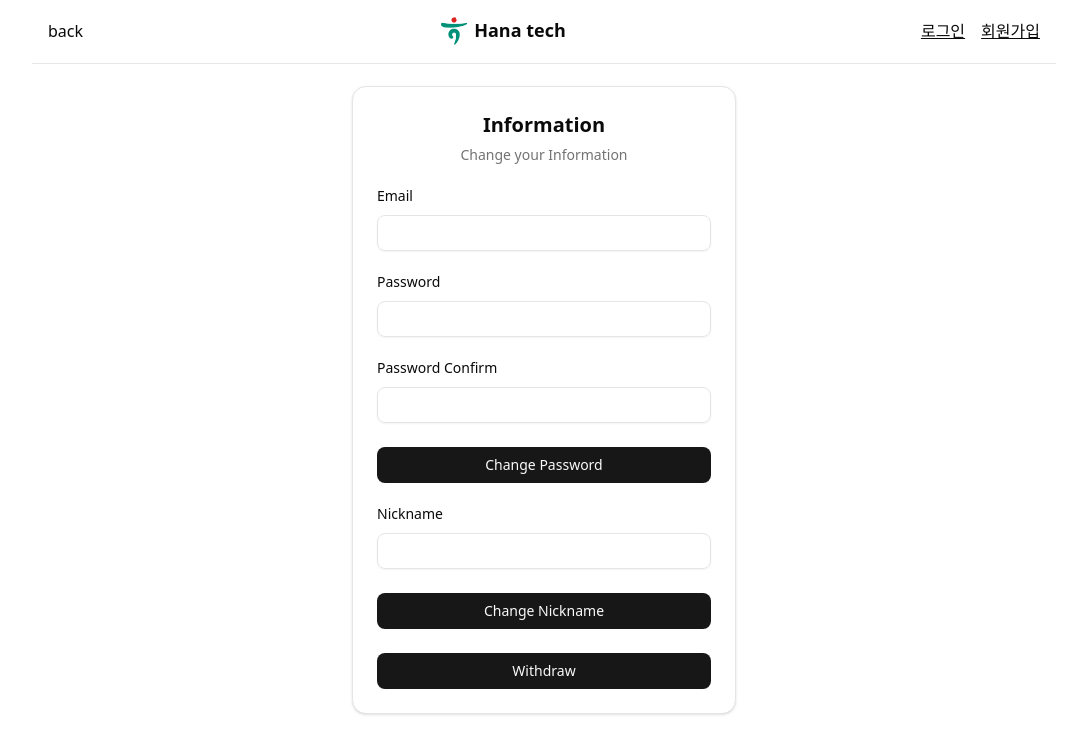
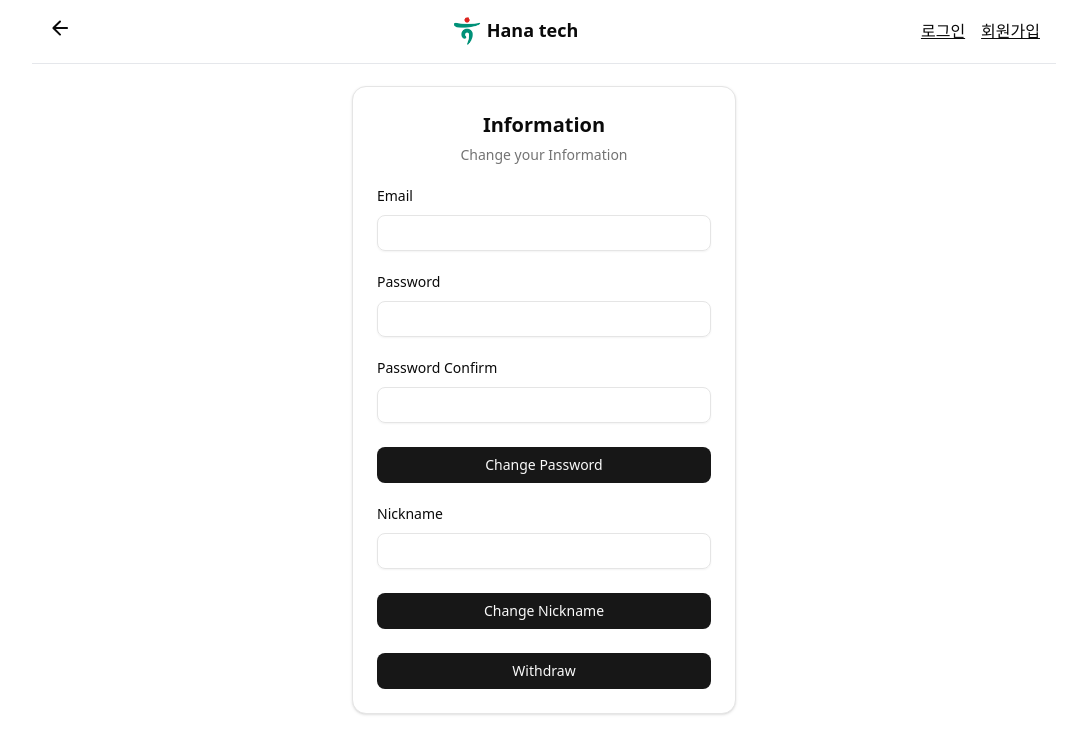
Before and after one commit to daehyun03/hanaro, a Next.js app: page /my in a window 1280 px wide. Shown: the top 754 px of the page, without its empty margins (96-1183 px from the left). Built offline with nearby package versions, Linux system fonts and the light colour scheme; no server answers.

Commit message:
Design: Add Icon

```diff
--- a/app/page.tsx
+++ b/app/page.tsx
@@ -4,6 +4,7 @@ import Tags from '@/components/Tags';
 import { useState } from 'react';
 import Posts from '@/components/Posts';
 import Link from 'next/link';
+import SearchIcon from '@/asset/search';
 
 export default function Home() {
 	const [checked, setChecked] = useState<string>('Home');
@@ -14,7 +15,7 @@ export default function Home() {
 					<div className="mb-4 text-3xl flex items-center justify-between font-bold">
 						{checked}
 					</div>
-					<Link href="/search">search</Link>
+					<Link href="/search"><SearchIcon/></Link>
 				</div>
 				<Posts selected={checked} />
 			</div>
--- a/app/search/page.tsx
+++ b/app/search/page.tsx
@@ -3,12 +3,18 @@
 import Logo from '@/components/Logo';
 import { Input } from '@/components/ui/input';
 import { useState } from 'react';
+import { ShowPost } from '@/types/type';
+import PostCard from '@/components/PostCard';
+import SearchIcon from '@/asset/search';
 
 export default function SearchPage() {
 	const [search, setSearch] = useState('');
-	const handleSubmit = (e: React.FormEvent<HTMLFormElement>) => {
+	const [posts, setPosts] = useState<ShowPost[]>([]);
+	const handleSubmit = async (e: React.FormEvent<HTMLFormElement>) => {
 		e.preventDefault();
-		console.log('검색어:', search);
+		const res = await fetch(`/api/search?q=${search}`);
+		const posts = await res.json();
+		setPosts(posts);
 	};
 	const onBackButtonClick = () => {
 		window.history.back();
@@ -37,9 +43,20 @@ export default function SearchPage() {
 					type="submit"
 					className="px-4 py-2 rounded-md bg-black text-white hover:bg-gray-800"
 				>
-					Search
+					<SearchIcon/>
 				</button>
 			</form>
+			<div>
+				{posts.length > 0 ? (
+					<div className="mt-4 flex flex-col gap-4">
+						{posts.map((post) => (
+							<PostCard key={post.post_id} post={post}/>
+						))}
+					</div>
+				) : (
+					<p className="mt-4 text-gray-500">검색 결과가 없습니다.</p>
+				)}
+			</div>
 		</div>
 	);
 }
--- /dev/null
+++ b/asset/arrow_back.tsx
@@ -0,0 +1,15 @@
+export default function ArrowBackIcon() {
+	return (
+		<svg
+			xmlns="http://www.w3.org/2000/svg"
+			width="24"
+			height="24"
+			viewBox="0 0 24 24"
+		>
+			<path
+				fill="currentColor"
+				d="m7.825 13l4.9 4.9q.3.3.288.7t-.313.7q-.3.275-.7.288t-.7-.288l-6.6-6.6q-.15-.15-.213-.325T4.426 12t.063-.375t.212-.325l6.6-6.6q.275-.275.688-.275t.712.275q.3.3.3.713t-.3.712L7.825 11H19q.425 0 .713.288T20 12t-.288.713T19 13z"
+			/>
+		</svg>
+	);
+}
--- /dev/null
+++ b/asset/search.tsx
@@ -0,0 +1,15 @@
+export default function SearchIcon() {
+	return (
+		<svg
+			xmlns="http://www.w3.org/2000/svg"
+			width="24"
+			height="24"
+			viewBox="0 0 24 24"
+		>
+			<path
+				fill="currentColor"
+				d="M9.5 16q-2.725 0-4.612-1.888T3 9.5t1.888-4.612T9.5 3t4.613 1.888T16 9.5q0 1.1-.35 2.075T14.7 13.3l5.6 5.6q.275.275.275.7t-.275.7t-.7.275t-.7-.275l-5.6-5.6q-.75.6-1.725.95T9.5 16m0-2q1.875 0 3.188-1.312T14 9.5t-1.312-3.187T9.5 5T6.313 6.313T5 9.5t1.313 3.188T9.5 14"
+			/>
+		</svg>
+	);
+}
--- a/components/Header.tsx
+++ b/components/Header.tsx
@@ -5,6 +5,7 @@ import { signOutWithForm } from '@/serverActions/auth';
 import Logo from '@/components/Logo';
 import { useSession } from 'next-auth/react';
 import { usePathname } from 'next/navigation';
+import ArrowBackIcon from '@/asset/arrow_back';
 
 export default function Header() {
 	const { data: session } = useSession();
@@ -12,6 +13,7 @@ export default function Header() {
 
 	const hideTabRoutes = ['/signup', '/signin', '/search'];
 	const shouldHide = hideTabRoutes.includes(pathname);
+	const hideBackButtonRoutes = ['/'];
 
 	if (shouldHide) return <></>;
 
@@ -20,14 +22,20 @@ export default function Header() {
 	};
 
 	return (
-		<header className="fixed top-0 h-16 py-4 px-4 z-0 w-full max-w-[1024px] border-b border-gray-200">
+		<header className="fixed bg-white top-0 h-16 py-4 px-4 z-0 w-full max-w-[1024px] border-b border-gray-200">
 			<nav className="flex justify-between items-center">
-				<button onClick={onBackButtonClick}>back</button>
+				<div className="w-[60px]">
+					{hideBackButtonRoutes.includes(pathname) ? null : (
+						<button onClick={onBackButtonClick}><ArrowBackIcon/></button>
+					)}
+				</div>
 				<Logo></Logo>
 				<div className="flex flex-raw gap-2 items-center">
 					{session?.user ? (
 						<div className="flex flex-raw gap-4 items-center">
-							<Link href="/my" className="underline">{session.user.name}</Link>
+							<Link href="/my" className="underline">
+								{session.user.name}
+							</Link>
 							<form action={signOutWithForm}>
 								<button type="submit" className="underline">
 									로그아웃
```
